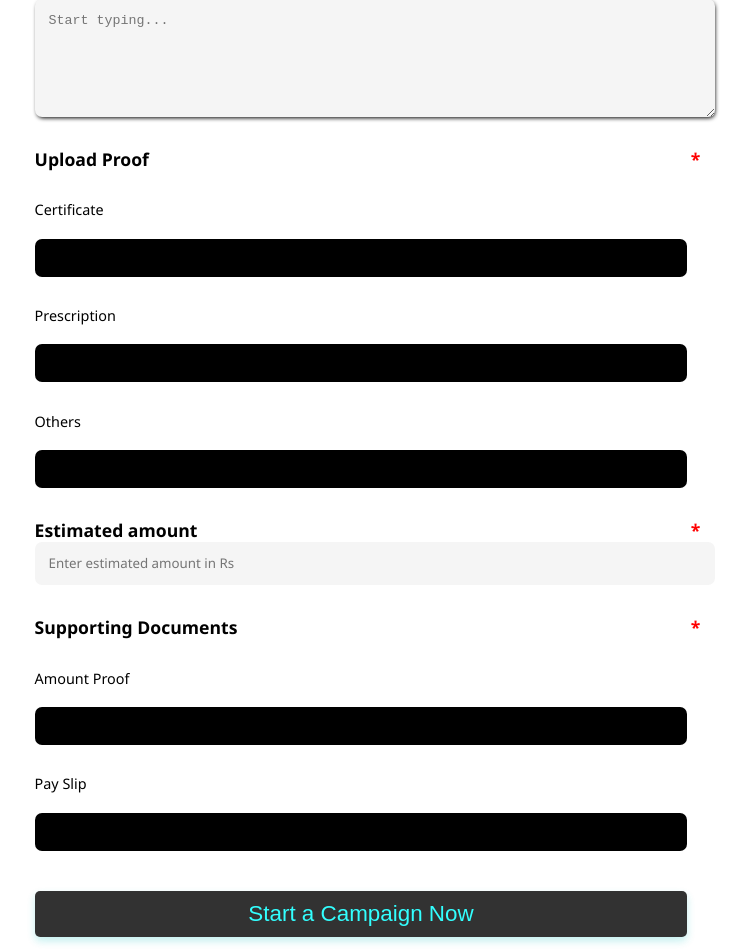
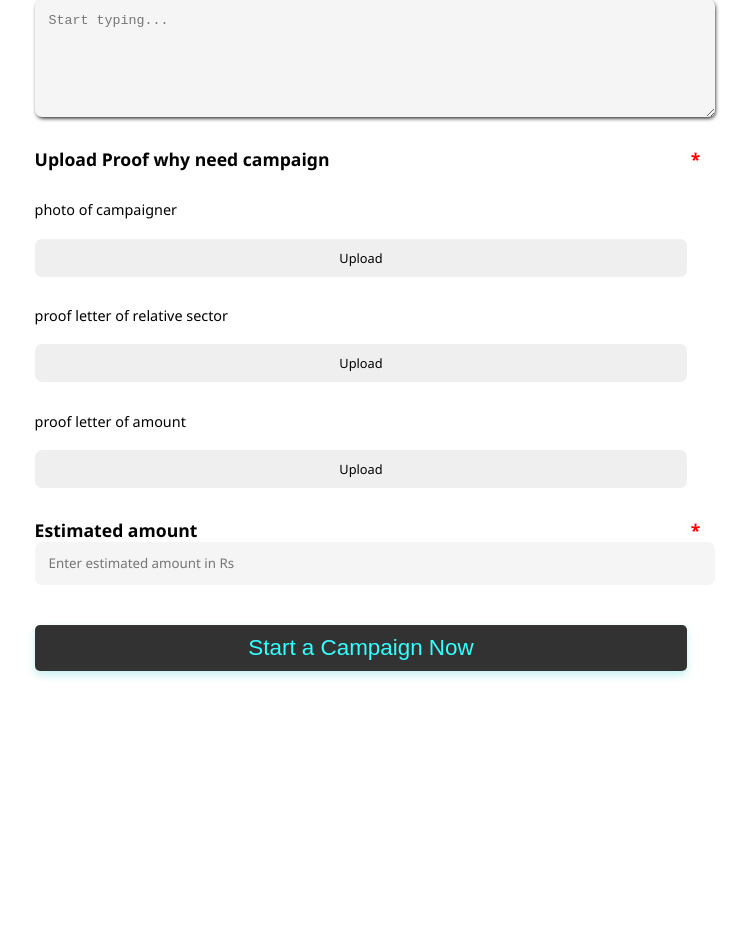
Before and after one commit to Pankajbist/Altruso, a Next.js app in the folder client/: page /campaign in a window 1280 px wide. Shown: the part 811-1763 px from the top of the page, without its empty margins (279-1029 px from the left). After the commit the page ends 1571 px from the top, so only its background shows below. Built offline with nearby package versions, Linux system fonts and the light colour scheme.

Commit message:
Campaign details added and proof button added and working on upload file or photo

```diff
--- a/client/src/pages/campaign/index.js
+++ b/client/src/pages/campaign/index.js
@@ -11,8 +11,6 @@ const Campaign = () => {
     const [cause, setCause] = useState('');
     const [bankAccountHolder, setBankAccountHolder] = useState('');
     const [bankAccountNumber, setBankAccountNumber] = useState('');
-    const [ifscCode, setIfscCode] = useState('');
-    const [branch, setBranch] = useState('');
     const [estimatedAmount, setEstimatedAmount] = useState('');
 
 
@@ -38,7 +36,7 @@ const Campaign = () => {
             estimatedAmount: estimatedAmount
         };
 
-        const response = await fetch('http://localhost:4000/campaign', {
+        const response = await fetch('http://localhost:3000/campaign', {
             method: 'POST',
             body: JSON.stringify(formData),
             headers: {
@@ -62,6 +60,7 @@ const Campaign = () => {
                         <div className="nice-form-group">
                             <label>
                                 <h2>Full Name</h2>
+
                             </label>
                             <input
                                 type="text"
@@ -69,6 +68,7 @@ const Campaign = () => {
                                 value={username}
                                 onChange={(e) => setUserName(e.target.value)}
                             />
+
                         </div>
 
                         <div className="nice-form-group">
@@ -147,18 +147,18 @@ const Campaign = () => {
                         </div>
                         <div className="nice-form-group">
                             <label>
-                                <h2>Upload Proof</h2>
+                                <h2>Upload Proof why need campaign</h2>
                             </label>
                             <div className="proof">
-                                <h3> Certificate </h3>
+                                <h3> photo of campaigner </h3>
                                 <button>Upload</button>
                             </div>
                             <div className="proof">
-                                <h3>Prescription</h3>
+                                <h3>proof letter of relative sector</h3>
                                 <button><span></span>Upload</button>
                             </div>
                             <div className="proof">
-                                <h3>Others</h3>
+                                <h3>proof letter of amount</h3>
                                 <button><span></span>Upload</button>
                             </div>
                         </div>
@@ -176,19 +176,7 @@ const Campaign = () => {
                             />
                         </div>
 
-                        <div className="nice-form-group">
-                            <label>
-                                <h2>Supporting Documents</h2>
-                            </label>
-                            <div className="proof">
-                                <h3>Amount Proof</h3>
-                                <button>Upload</button>
-                            </div>
-                            <div className="proof">
-                                <h3>Pay Slip</h3>
-                                <button><span></span>Upload</button>
-                            </div>
-                        </div>
+
 
                         <div className="nice-form-group">
                             <button className="fundraiser">Start a Campaign Now</button>
--- a/client/src/styles/globals.css
+++ b/client/src/styles/globals.css
@@ -316,7 +316,7 @@ footer {
   border-radius: 7px;
   border: white;
   outline: black;
-  background: black;
+
   font-size: 0.8rem;
   font-weight: 500;
   font-family: 'Segoe UI', Tahoma, Geneva, Verdana, sans-serif;
@@ -481,7 +481,7 @@ footer {
   width:20%;
   height:3px;
   text-align: center;
-  background-color: black;
+  background-color: aqua;
   display: block;
   margin: auto;
   margin-top:11px ;
@@ -578,7 +578,7 @@ footer {
   /* height: 40%; */
   font-size: 1.1rem;
   background: transparent;
-  border: 1px solid black;
+  border: 1px solid aqua;
   padding: 8px 10px;
   border-radius: 8px;
 }
```
